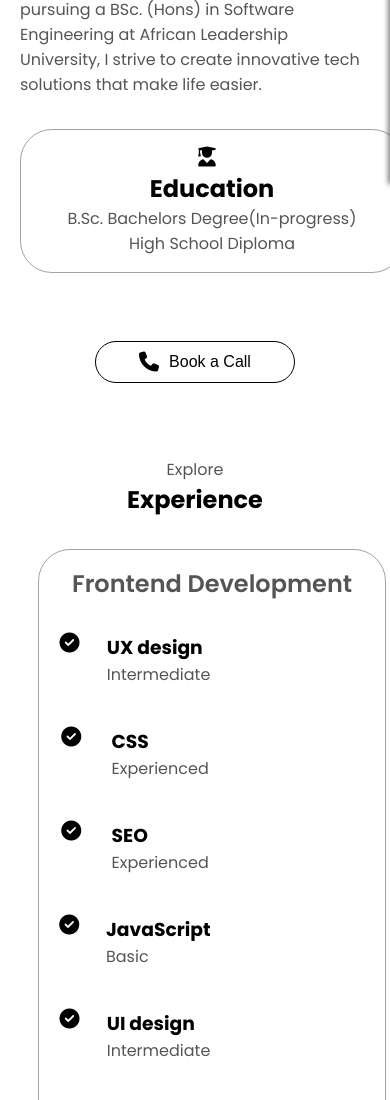
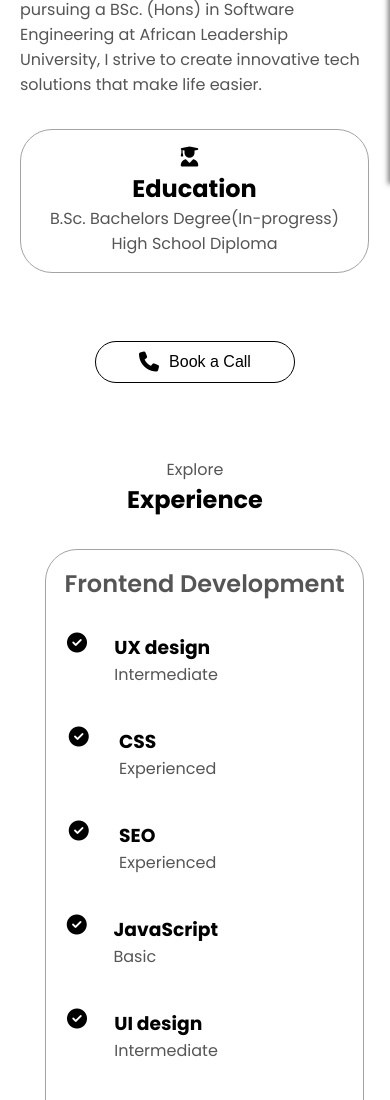
Before and after one commit to Eddydev-ALU/portfolio, a plain HTML site: page index.html in a window 390 px wide. Shown: the part 660-1760 px from the top of the page. Drawn offline with nearby package versions, Linux system fonts and the light colour scheme.

Commit message:
responsive new changes

```diff
--- a/styles/responsivequeries.css
+++ b/styles/responsivequeries.css
@@ -130,13 +130,18 @@
     .about-containers {
         flex-direction: column;
     }
+    .about-details-container{
+        width: 90%;
+    }
 
     .details-container {
         margin-bottom: 1rem;
+        margin-right: -30px;
     }
 
     .experience-details-container {
         flex-direction: column;
+        margin-right: 15px;
     }
 
     .article-container {
@@ -159,6 +164,9 @@
 
     .contact-info-container {
         margin: 0.5rem 0;
+    }
+    .contact-info-container .fa-linkedin{
+        margin-left: -142px;
     }
 
     .form {
```
